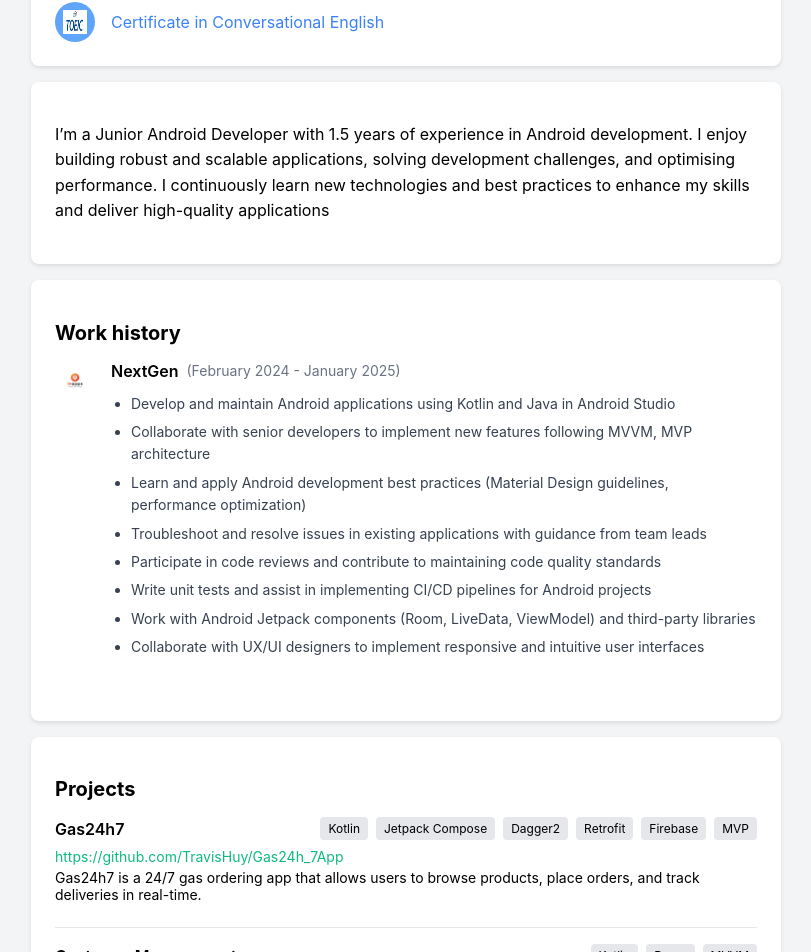
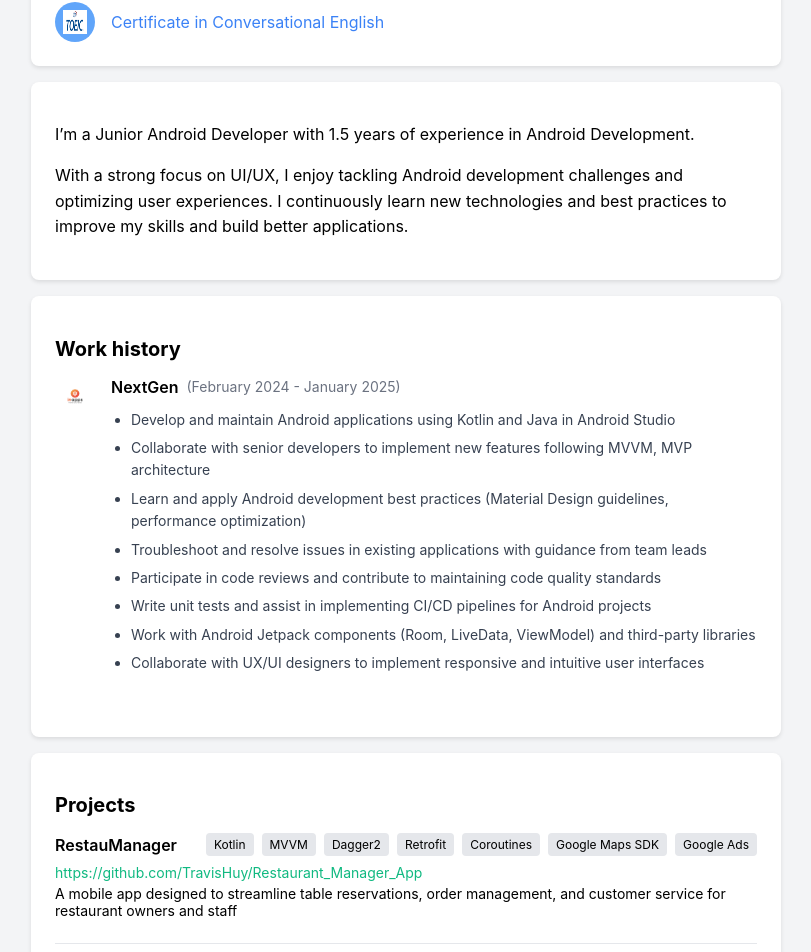
Before and after one commit to TravisHuy/AboutMe, a React (Create React App) app: page / in a window 1280 px wide. Shown: the part 440-1392 px from the top of the page, without its empty margins (234-1045 px from the left). Built offline with nearby package versions, Linux system fonts and the light colour scheme.

Commit message:
update ui

```diff
--- a/src/App.js
+++ b/src/App.js
@@ -46,8 +46,13 @@ function App() {
         {/* About Me */}
         <div className="card">
           <p className="about-text">
-            I’m a Junior Android Developer with 1.5 years of experience in Android development. I enjoy building robust and scalable applications, solving development challenges, and optimising performance.
-            I continuously learn new technologies and best practices to enhance my skills and deliver high-quality applications
+            I’m a Junior Android Developer with 1.5 years of experience in Android Development.
+
+          </p>
+          <p className="about-text">
+            With a strong focus on UI/UX, I enjoy tackling Android development challenges and
+            optimizing user experiences. I continuously learn new technologies and best practices to
+            improve my skills and build better applications.
           </p>
         </div>
 
@@ -106,6 +111,31 @@ function App() {
         {/* Projects */}
         <div className="card">
           <h2 className="section-title">Projects</h2>
+
+          {/* RestauManager*/}
+          <div className="project-item">
+            <div className="project-header">
+              <h3 className="project-title">RestauManager</h3>
+              <div className="project-tags">
+                <div className="project-tag">Kotlin</div>
+                <div className="project-tag">MVVM</div>
+                <div className="project-tag">Dagger2</div>
+                <div className="project-tag">Retrofit</div>
+                <div className="project-tag">Coroutines</div>
+                <div className="project-tag">Google Maps SDK</div>
+                <div className="project-tag">Google Ads</div>
+              </div>
+            </div>
+            <a href="https://github.com/TravisHuy/Restaurant_Manager_App" className="project-link">
+              https://github.com/TravisHuy/Restaurant_Manager_App
+            </a>
+            <p className="project-description">
+              A mobile app designed to streamline table reservations, order management, and customer service for restaurant owners and staff
+            </p>
+          </div>
+
+
+
 
 
           {/* Gas24h7 */}
```
Lines whose indentation alone changed are shown as unchanged.
